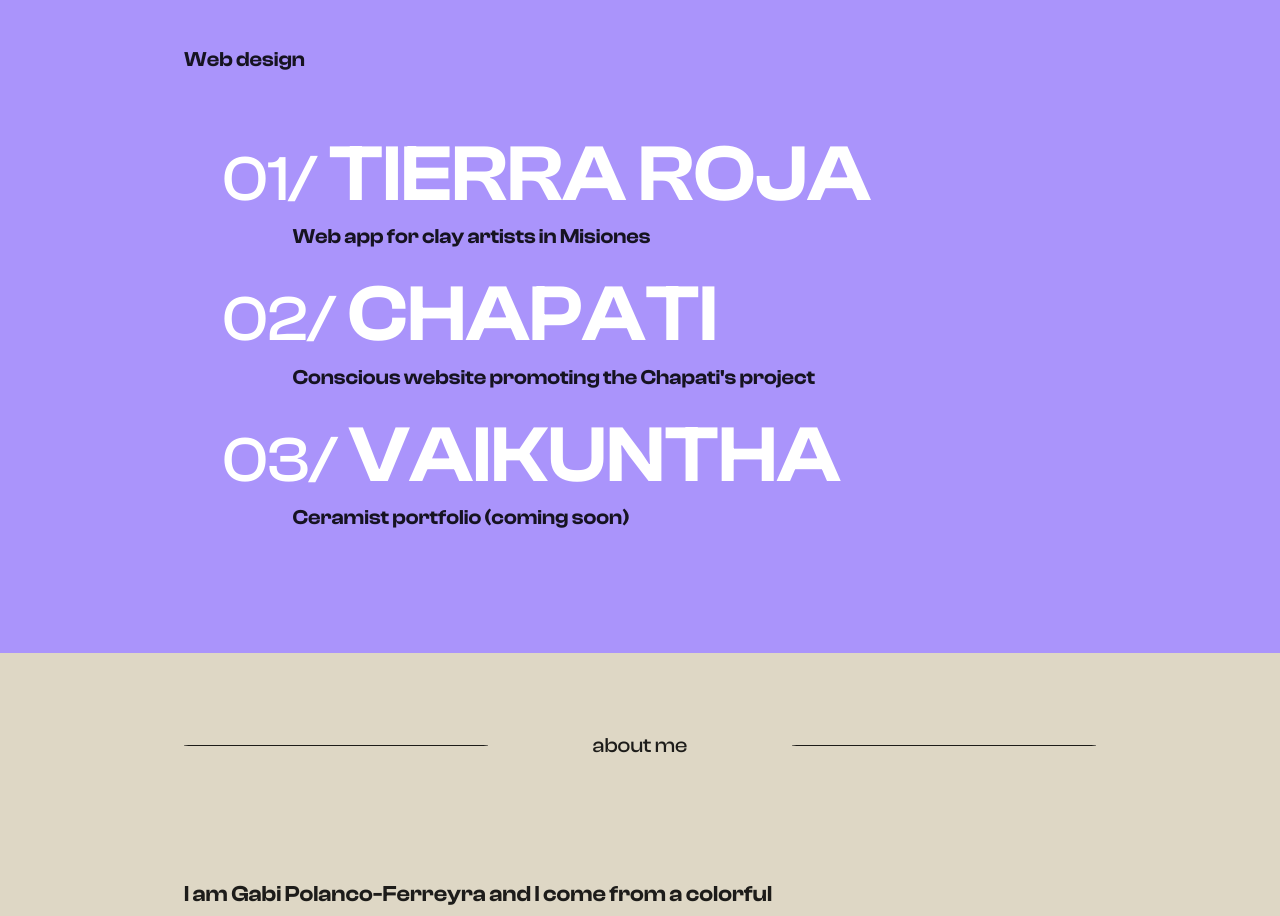
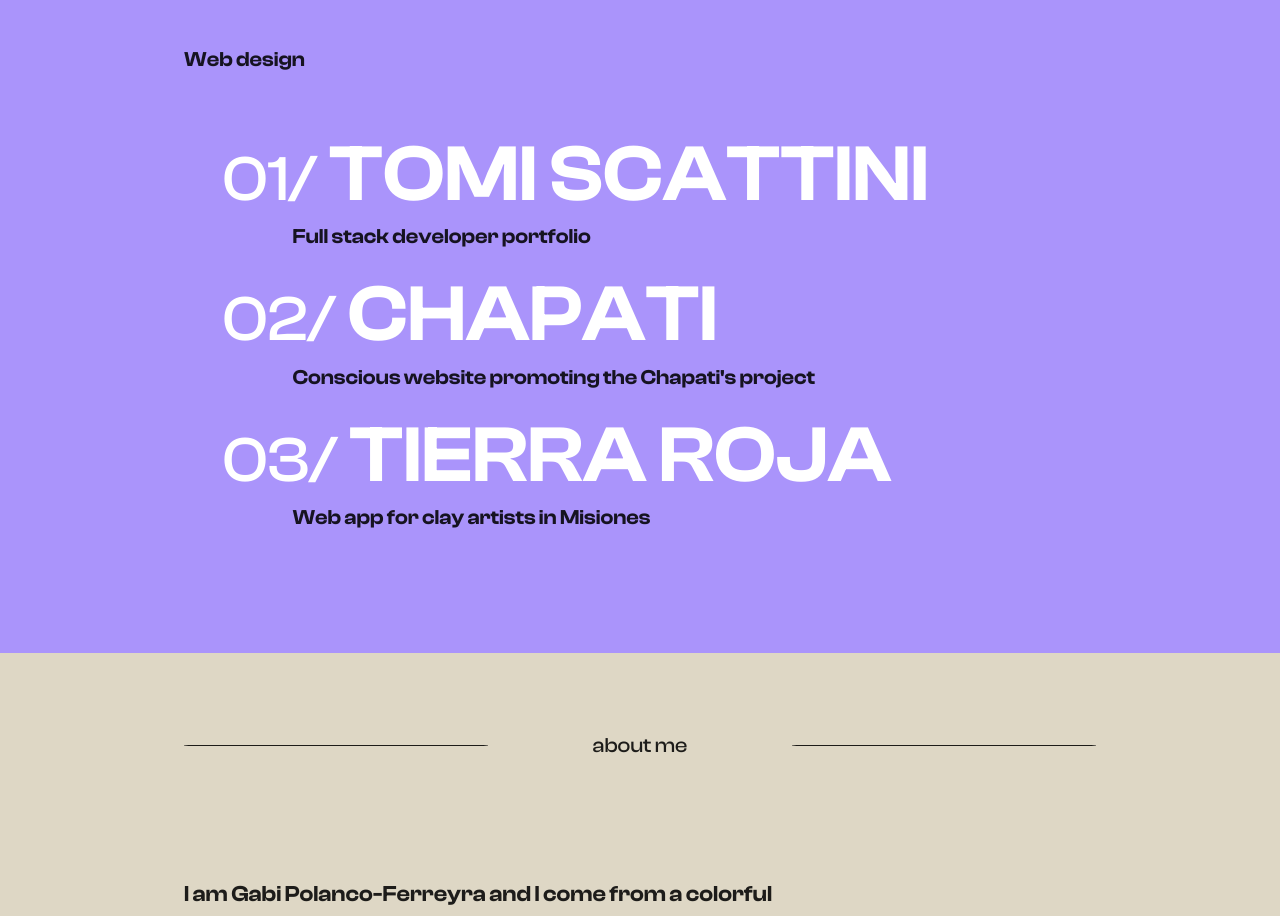
Before and after one commit to lydiob7/gabi-portfolio, a React (Create React App) app: page /home in a window 1280 px wide. Shown: the part 1560-2476 px from the top of the page. Built offline with nearby package versions, Linux system fonts and the light colour scheme; no server answers.

Commit message:
Feature: Add Tomi portfolio and remove Vaikuntha.

```diff
--- a/package.json
+++ b/package.json
@@ -1,6 +1,6 @@
 {
     "name": "gabi-portfolio",
-    "version": "0.7.0",
+    "version": "1.0.0",
     "private": true,
     "dependencies": {
         "@craco/craco": "^6.4.3",
--- a/src/data/webDesign.js
+++ b/src/data/webDesign.js
@@ -1,13 +1,13 @@
 const array = [
     {
-        id: 'tierra-roja',
-        website: 'https://tierra-roja.herokuapp.com/',
-        title: 'Tierra roja',
+        id: 'tomi-scattini',
+        website: 'https://tomiscattini.com/',
+        title: 'Tomi Scattini',
         en: {
-            subtitle: 'Web app for clay artists in Misiones'
+            subtitle: 'Full stack developer portfolio'
         },
         es: {
-            subtitle: 'Web app para ceramistas en Misiones'
+            subtitle: 'Portfolio de Desarrollador full-stack'
         },
         type: 'web-design',
         status: 'ready'
@@ -25,32 +25,32 @@ const array = [
         type: 'web-design',
         status: 'ready'
     },
+    {
+        id: 'tierra-roja',
+        website: 'https://tierra-roja.herokuapp.com/',
+        title: 'Tierra roja',
+        en: {
+            subtitle: 'Web app for clay artists in Misiones'
+        },
+        es: {
+            subtitle: 'Web app para ceramistas en Misiones'
+        },
+        type: 'web-design',
+        status: 'ready'
+    }
     // {
-    //     id: 'tomi-scattini',
-    //     title: 'Tomi Scattini',
-    //     website: 'https://tomiscattini.com/',
+    //     id: 'vaikuntha',
+    //     website: 'https://vaikuntha.com.ar/',
+    //     title: 'Vaikuntha',
     //     en: {
-    //         subtitle: 'Full stack developer portfolio'
+    //         subtitle: 'Ceramist portfolio (coming soon)'
     //     },
     //     es: {
-    //         subtitle: 'Portfolio de Desarrollador full-stack'
+    //         subtitle: 'Portfolio de Ceramista (próximanente)'
     //     },
     //     type: 'web-design',
-    //     status: 'ready'
-    // },
-    {
-        id: 'vaikuntha',
-        website: 'https://vaikuntha.com.ar/',
-        title: 'Vaikuntha',
-        en: {
-            subtitle: 'Ceramist portfolio (coming soon)'
-        },
-        es: {
-            subtitle: 'Portfolio de Ceramista (próximanente)'
-        },
-        type: 'web-design',
-        status: 'in-progress'
-    }
+    //     status: 'in-progress'
+    // }
 ];
 
 export default array;
```
Also changed, not shown: 2 other files (tests, documents, lock files or other folders).
